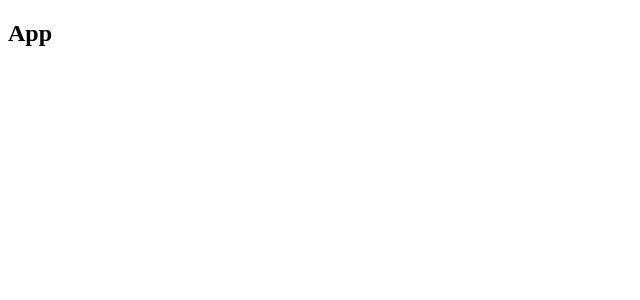
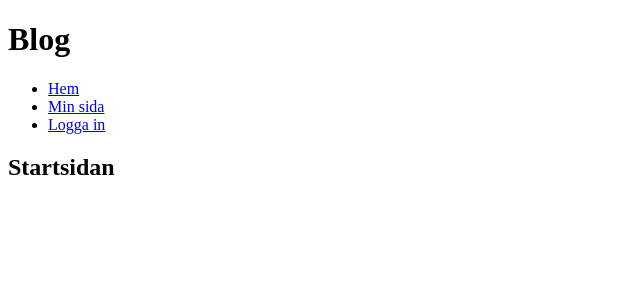
Before and after one commit to Nygaaard/myBlog, a React (Vite) app: page / in a window 1280 px wide. Shown: the top 300 px of the page, without its empty margins (0-640 px from the left). Built offline with nearby package versions, Linux system fonts and the light colour scheme.

Commit message:
RouterProvider in main, added Layout file and included in routing

```diff
--- a/src/App.tsx
+++ /dev/null
@@ -1,9 +0,0 @@
-const App = () => {
-  return (
-    <div>
-      <h2>App</h2>
-    </div>
-  );
-};
-
-export default App;
--- a/src/components/Header.tsx
+++ b/src/components/Header.tsx
@@ -10,10 +10,10 @@ const Header = () => {
             <NavLink to="/">Hem</NavLink>
           </li>
           <li>
-            <NavLink to="/profile">Hem</NavLink>
+            <NavLink to="/profile">Min sida</NavLink>
           </li>
           <li>
-            <NavLink to="/login">Hem</NavLink>
+            <NavLink to="/login">Logga in</NavLink>
           </li>
         </ul>
       </nav>
--- /dev/null
+++ b/src/components/Layout.tsx
@@ -0,0 +1,15 @@
+import Header from "./Header";
+import { Outlet } from "react-router-dom";
+
+const Layout = () => {
+  return (
+    <>
+      <Header />
+      <main>
+        <Outlet />
+      </main>
+    </>
+  );
+};
+
+export default Layout;
--- a/src/main.tsx
+++ b/src/main.tsx
@@ -1,10 +1,11 @@
 import { StrictMode } from "react";
 import { createRoot } from "react-dom/client";
-import App from "./App.tsx";
 import "./css/styles.css";
+import { RouterProvider } from "react-router-dom";
+import router from "./routing.tsx";
 
 createRoot(document.getElementById("root")!).render(
   <StrictMode>
-    <App />
+    <RouterProvider router={router}></RouterProvider>
   </StrictMode>
 );
```
Also changed, not shown: src/routing.tsx (+7 -0 lines).
